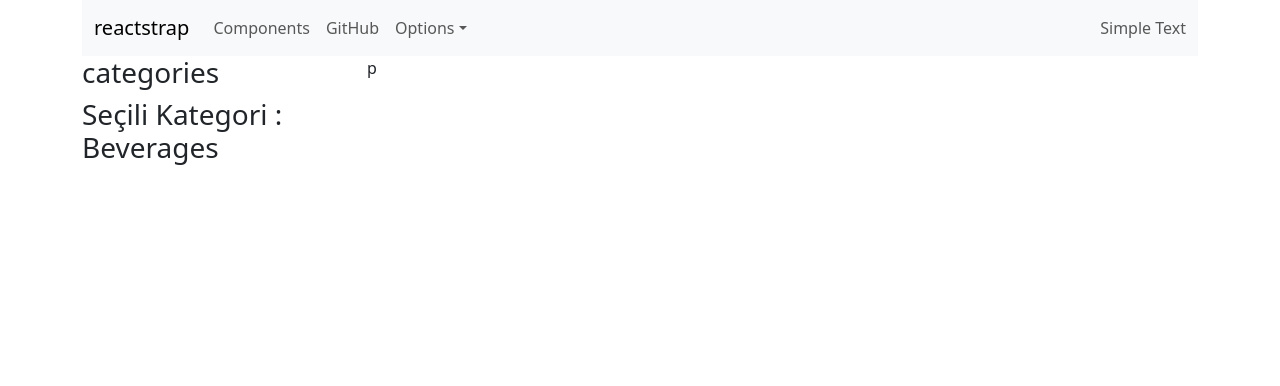
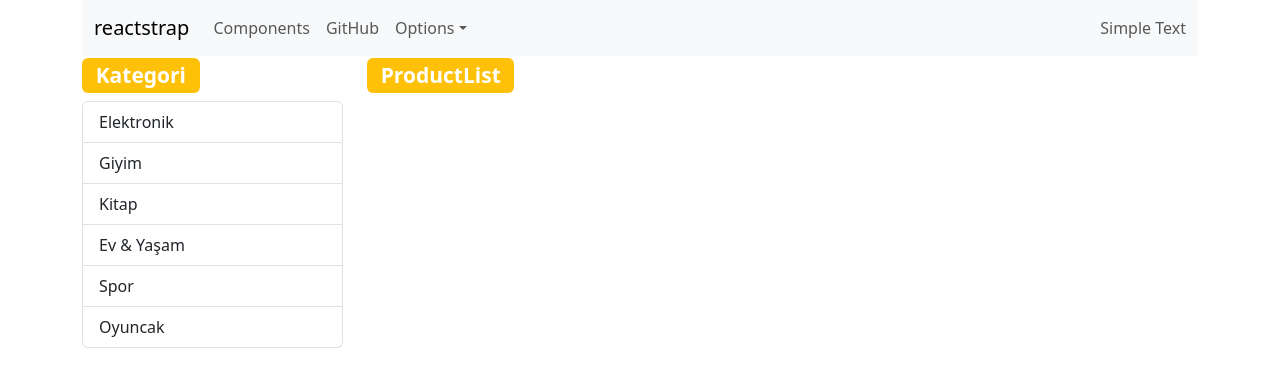
Before and after one commit to EsraNurPalut/reactCource, a React (Create React App) app: page / in a window 1280 px wide. Shown: the top 386 px of the page. Built offline with nearby package versions, Linux system fonts and the light colour scheme; data requests are answered from the project's data file.

Commit message:
Category added

```diff
--- /dev/null
+++ b/api/db.json
@@ -0,0 +1,10 @@
+{
+  "categories": [
+    { "id": 1, "name": "Elektronik" },
+    { "id": 2, "name": "Giyim" },
+    { "id": 3, "name": "Kitap" },
+    { "id": 4, "name": "Ev & Yaşam" },
+    { "id": 5, "name": "Spor" },
+    { "id": 6, "name": "Oyuncak" }
+  ]
+}
--- a/package.json
+++ b/package.json
@@ -14,6 +14,7 @@
     "react-scripts": "5.0.1",
     "reactstrap": "^9.2.3",
     "redux": "^5.0.1",
+    "redux-thunk": "^3.1.0",
     "web-vitals": "^2.1.4"
   },
   "scripts": {
--- a/src/components/categories/CategoryLList.js
+++ b/src/components/categories/CategoryLList.js
@@ -1,24 +1,57 @@
-import React, { Component } from 'react';
-import {connect} from "react-redux"
+import React, { Component } from "react";
+import { connect } from "react-redux";
+import { bindActionCreators } from "redux";
+import * as categoryActions from "../../redux/actions/categoryAction";
+import { ListGroup, ListGroupItem } from "reactstrap";
+import {Badge} from "reactstrap"
+class CategoryList extends Component {
+  componentDidMount() {
+    this.props.actions.getCategories();
+  }
 
+  selectCategory=(category)=>{
+  this.props.actions.changeCategory(category)
+  }
+  render() {
+    console.log("Gelen ", this.props.categories);
+    return (
+      <div>
+        <h3>  <Badge color="warning">Kategori</Badge> </h3>
+        <ListGroup>
+          {this.props.categories.map((category) => (
+            <ListGroupItem active={category.id===this.props.currentCategory.id}
+              onClick={() =>
 
+                this.selectCategory(category)
+              }
+              key={category.id}
+            >
+              {category.name}
+            </ListGroupItem>
+          ))}
+        </ListGroup>
 
-class CategoryList extends Component {
-  render() {
-    return (
-      <div> <h3>categories</h3>
-      <h3>Seçili Kategori : {this.props.currentCategory.categoryName}</h3>
-
-         </div>
+      </div>
     );
   }
 }
 
-function mapStateToProps(state){
-return {
-  currentCategory:state.changeCategoryReducer
+
+function mapStateToProps(state) {
+  return {
+    currentCategory: state.changeCategoryReducer,
+    categories: state.categoryListReducer,
+  };
 }
 
+function mapDispatchToProps(dispatch) {
+  return {
+    actions: {
+      getCategories: bindActionCreators(categoryActions.getCategories, dispatch),
+      changeCategory: bindActionCreators(categoryActions.changeCategory, dispatch),
+
+    },
+  };
 }
 
-export default connect(mapStateToProps)(CategoryList)
+export default connect(mapStateToProps, mapDispatchToProps)(CategoryList);
--- a/src/components/products/ProductList.js
+++ b/src/components/products/ProductList.js
@@ -1,9 +1,28 @@
-import React, { Component } from 'react';
+import React, { Component } from "react";
+import { connect } from "react-redux";
+import { Badge } from "reactstrap";
 
-export default class componentName extends Component {
+class ProductList extends Component {
   render() {
     return (
-      <div> p </div>
+      <div>
+        {" "}
+        <h3>
+          <Badge color="warning"> ProductList</Badge>
+
+          <Badge color="success">{this.props.currentCategory.name}</Badge>
+
+        </h3>{" "}
+      </div>
     );
   }
 }
+
+function mapStateToProps(state) {
+  return {
+    currentCategory: state.changeCategoryReducer,
+    categories: state.categoryListReducer,
+  };
+}
+
+export default connect(mapStateToProps)(ProductList);
--- a/src/redux/actions/actionsTypes.js
+++ b/src/redux/actions/actionsTypes.js
@@ -1,5 +1,5 @@
 export const CHANGE_CATEGORY="CHANGE_CATEGORY"
-export const GET_CATEGORİES_SUCCESS ="GET_CATEGORİES_SUCCESS"
+export const GET_CATEGORIES_SUCCESS ="GET_CATEGORIES_SUCCESS"
 
 
 //state:yönetilmesi gereken data
--- a/src/redux/actions/categoryAction.js
+++ b/src/redux/actions/categoryAction.js
@@ -1,5 +1,20 @@
-import * as actionTypes from  "./actionsTypes"
+import * as actionTypes from "./actionsTypes";
 
-export function changeCategory(category){
-  return {type:actionTypes.CHANGE_CATEGORY,payload:category}
+export function changeCategory(category) {
+  return { type: actionTypes.CHANGE_CATEGORY, payload: category };
 }
+
+export function getCategoriesSuccess(categories) {
+  return { type: actionTypes.GET_CATEGORIES_SUCCESS, payload: categories };
+}
+
+export function getCategories() {
+  return function (dispatch) {
+    debugger;
+    let url = "http://localhost:5000/categories";
+
+    return fetch(url)
+      .then((response) => response.json())
+      .then((result) => dispatch(getCategoriesSuccess(result)));
+  };
+}
--- /dev/null
+++ b/src/redux/reducers/categoryListReducer.js
@@ -0,0 +1,18 @@
+import * as actionTypes from "../actions/actionsTypes"
+import initialState from "./initialState"
+
+
+export default function changeCategoryReducer(  state=initialState.categories,action){
+
+
+    switch (action.type) {
+        case actionTypes.GET_CATEGORIES_SUCCESS:
+
+         return action.payload
+
+        default:
+
+           return state;
+    }
+
+}
--- a/src/redux/reducers/configureStore.js
+++ b/src/redux/reducers/configureStore.js
@@ -1,6 +1,7 @@
-import {createStore} from "redux"
+import {createStore,applyMiddleware} from "redux"
 import rootReducer from "./index"
+import { thunk } from 'redux-thunk';
 
 export default function configureStore (){
-    return createStore(rootReducer)
+    return createStore(rootReducer,applyMiddleware(thunk))
 }
--- a/src/redux/reducers/index.js
+++ b/src/redux/reducers/index.js
@@ -1,10 +1,13 @@
 import { combineReducers } from "redux";
 import changeCategoryReducer from "./changeCategoryReducer";
+import categoryListReducer from "././categoryListReducer";
 
 
 
 const rootReducer =combineReducers({
-   changeCategoryReducer
+   changeCategoryReducer,
+   categoryListReducer
+
 })
 
 export default rootReducer;
--- a/src/redux/reducers/initialState.js
+++ b/src/redux/reducers/initialState.js
@@ -1,6 +1,6 @@
 //baslangıc
 
 export default {
-currentCategory:{categoryName:"Beverages"}
-
+currentCategory:{},
+categories:[]
 }
```
Also changed, not shown: 1 other file (tests, documents, lock files or other folders).
